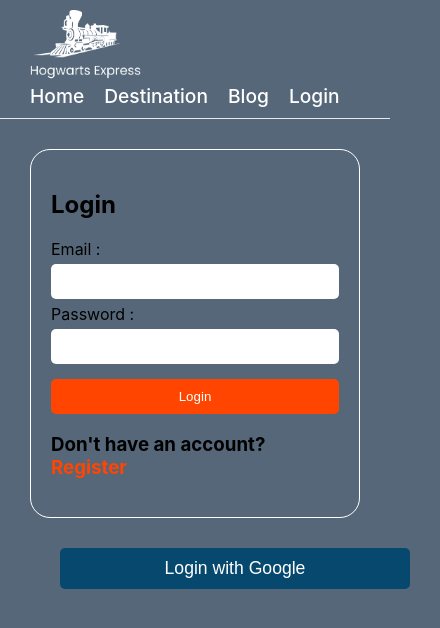
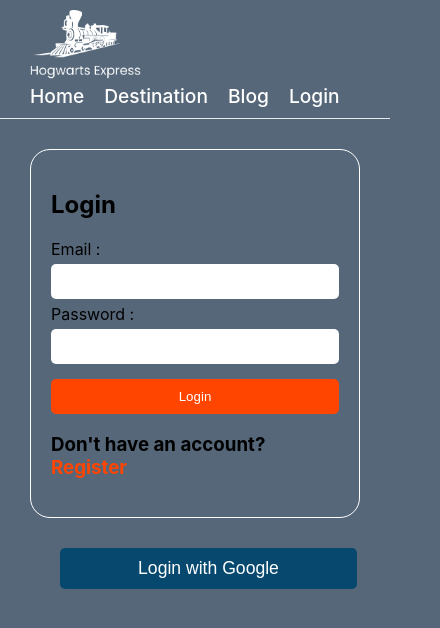
Before and after one commit to ishtiak-ahmed/hogwarts-express, a React (Create React App) app: page /login in a window 390 px wide. Shown: the top 628 px of the page, 440 px wide, since content can reach past the window. Built offline with nearby package versions, Linux system fonts and the light colour scheme.

Commit message:
google btn fixed

```diff
--- a/src/App.css
+++ b/src/App.css
@@ -153,4 +153,7 @@ section button {
   section {
     grid-template-columns: 1fr;
   }
+  .googlebtn {
+    width: 90%;
+  }
 }
```
